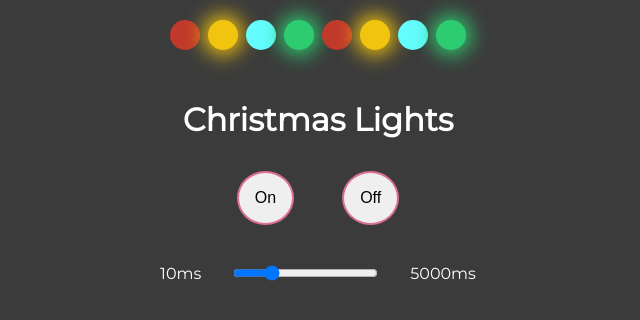
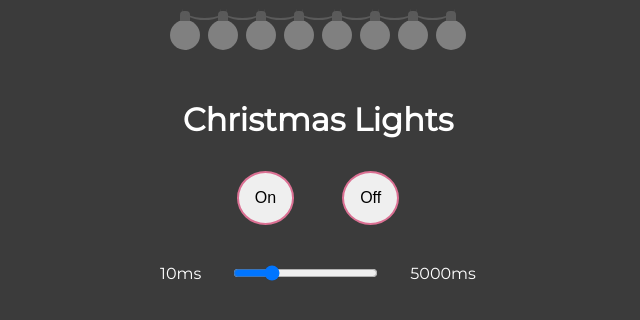
Before and after one commit to GabrielPDB/christmas-lights, a plain HTML site: page index.html in a window 1280 px wide. Shown: the whole page, without its empty margins (322-962 px from the left). Drawn offline with Linux system fonts and the light colour scheme.

Commit message:
base project done

```diff
--- a/index.html
+++ b/index.html
@@ -11,14 +11,14 @@
   <body>
     <div class="container">
       <div class="lights">
-        <div class="light red"></div>
-        <div class="light yellow"></div>
-        <div class="light blue test"></div>
-        <div class="light green"></div>
-        <div class="light red"></div>
-        <div class="light yellow"></div>
-        <div class="light blue"></div>
-        <div class="light green"></div>
+        <div class="light red inative"></div>
+        <div class="light yellow inative"></div>
+        <div class="light blue inative"></div>
+        <div class="light green inative"></div>
+        <div class="light red inative"></div>
+        <div class="light yellow inative"></div>
+        <div class="light blue inative"></div>
+        <div class="light green inative"></div>
       </div>
       <main>
         <h1>Christmas Lights</h1>
--- a/scripts.js
+++ b/scripts.js
@@ -14,10 +14,12 @@ const Lights = {
   turnOn() {
     lights.forEach(light => {
       light.classList.remove('inative')
+      light.style.animationPlayState = 'running'
     })
   },
   turnOff() {
     lights.forEach(light => {
+      light.style.animationPlayState = 'paused'
       light.classList.add('inative')
     })
   }
--- a/style.css
+++ b/style.css
@@ -28,15 +28,47 @@ body {
   display: flex;
   justify-content: center;
   gap: 0.5rem;
-  animation: 200ms;
+  /* transition: 600ms; */
 }
 
-.light {
+.lights .light {
   width: 30px;
   height: 30px;
   border-radius: 50%;
-  background: white;
-  animation: 200ms;
+  transition: 1s all ease;
+  animation-play-state: paused;
+  display: flex;
+  justify-content: center;
+  position: relative;
+}
+
+.light::before {
+  content: '';
+  width: 10px;
+  height: 10px;
+  background-color: rgb(90, 90, 90);
+  display: block;
+  position: relative;
+  top: -9px;
+  transition: 1s;
+  border-radius: 4px 4px 0 0;
+}
+
+.light:after {
+  content: '';
+  display: block;
+  position: absolute;
+  border-radius: 50%;
+  border-bottom: 2px solid rgb(90, 90, 90);
+  width: 45px;
+  height: 20px;
+  top: -22px;
+  left: 12px;
+}
+
+.light:last-child::after {
+  content: '';
+  display: none;
 }
 
 .red {
@@ -98,7 +130,7 @@ body {
 .lights .light.inative {
   animation: none;
   background-color: gray;
-  animation: 200ms;
+  transition: 1s;
 }
 
 main {
```
